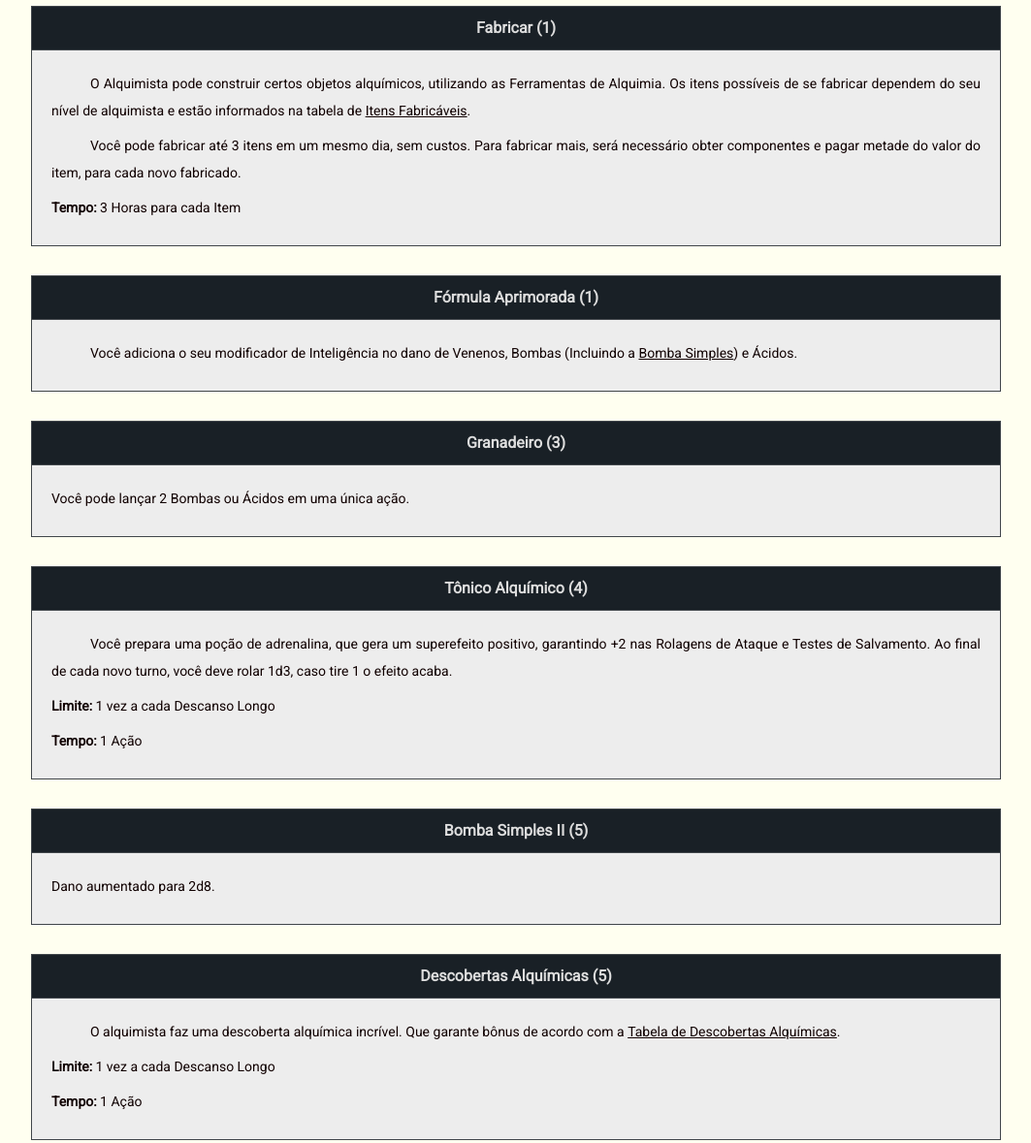
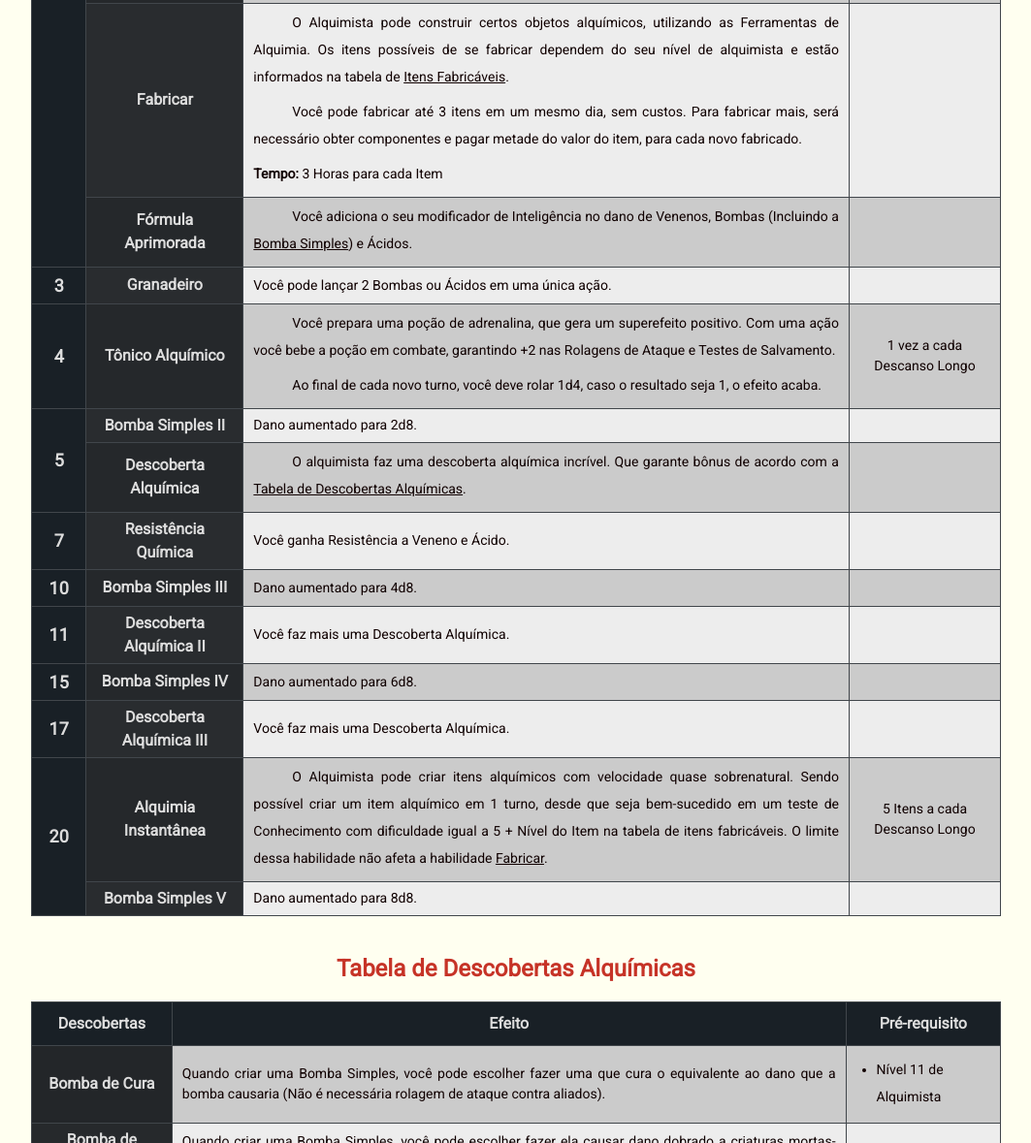
Before and after one commit to jgss-gabriel-sousa/Heroes-and-Monsters-SRD, a plain HTML site: page pages/classes/alquimista.html in a window 1280 px wide. Shown: the part 2715-3894 px from the top of the page at 97% size, without its empty margins (108-1171 px from the left). Drawn offline with nearby package versions, Linux system fonts and the light colour scheme.

Commit message:
Update alquimista.html

```diff
--- a/pages/classes/alquimista.html
+++ b/pages/classes/alquimista.html
@@ -234,81 +234,135 @@
                 </table>
             </section>
 
-            <section id="habilidades">
+            <section class="overflow-section" id="habilidades">
                 <h2>Habilidades</h2>
 
-                <table class="class-ability-table" id="bomba-simples">
-                    <tr><th>Bomba Simples (1)</th></tr>
-                    <tr><td>
+                <table class="class-ability-table2">
+                    <tr>
+                        <th>Nível</th>
+                        <th>Habilidade</th>
+                        <th>Efeito</th>
+                        <th>Limite</th>
+                    </tr>
+
+                    <tr id="bomba-simples">
+                        <td rowspan="3">1</td>
+                        <td>Bomba Simples</td>
+                        <td>
                             <p>O Alquimista cria uma fórmula de uma bomba simples e rápida de fazer, construindo-as durante um Descanso Longo.</p>
-                        <p>A bomba funciona como uma arma a distância. O alvo da bomba deve realizar o teste de salvamento, se for bem sucedido, sofre metade do dano. A bomba também atinge qualquer criatura em um raio de 1 m, estes alvos secundários podem realizar o teste de salvamento, se falharem, sofrem metade do dano, em caso de sucesso não sofrem dano.</p>
-                        <p class="no-indent"><b>Limite: </b>O Alquimista pode manter um número de bombas igual ao seu nível. Fabricando-as durante um Descanso Longo</p>
+                            <p>A bomba funciona como uma arma a distância. O alvo da bomba deve realizar o teste de salvamento, se for bem sucedido, sofre metade do dano.</p>
+                            <p>A bomba também atinge qualquer criatura em um raio de 1 m, estes alvos secundários podem realizar o teste de salvamento, se falharem, sofrem metade do dano, em caso de sucesso não sofrem dano.</p>
                             <p class="no-indent"><b>Alcance: </b>3 + seu modificador de Agilidade</p>
                             <p class="no-indent"><b>Dano: </b>1d8 (A sua escolha, entre: Ácido, Fogo ou Gelo)</p>
                             <p class="no-indent"><b>Tempo: </b>1 Ação</p>
                             <p class="no-indent"><b>Teste de Salvamento: </b>10 + mod. de Inteligência do Alquimista, de Reflexos</p>
-                    </td></tr>
-                </table>
+                        </td>
+                        <td>Pode manter um número de bombas igual ao seu nível</td>
+                    </tr>
 
-                <table class="class-ability-table" id="fabricar">
-                    <tr><th>Fabricar (1)</th></tr>
-                    <tr><td>
+                    <tr id="fabricar">
+                        <td style="display: none;"></td>
+                        <td>Fabricar</td>
+                        <td>
                             <p>O Alquimista pode construir certos objetos alquímicos, utilizando as Ferramentas de Alquimia. Os itens possíveis de se fabricar dependem do seu nível de alquimista e estão informados na tabela de <span class="kw">Itens Fabricáveis</span>.</p>
                             <p>Você pode fabricar até 3 itens em um mesmo dia, sem custos. Para fabricar mais, será necessário obter componentes e pagar metade do valor do item, para cada novo fabricado.</p>
                             <p class="no-indent"><b>Tempo: </b>3 Horas para cada Item</p>
-                    </td></tr>
-                </table>
+                        </td>
+                        <td></td>
+                    </tr>
 
-                <table class="class-ability-table" id="formula-aprimorada">
-                    <tr><th>Fórmula Aprimorada (1)</th></tr>
-                    <tr><td>
+                    <tr id="formula-aprimorada">
+                        <td style="display: none;"></td>
+                        <td>Fórmula Aprimorada</td>
+                        <td>
                             <p>Você adiciona o seu modificador de Inteligência no dano de Venenos, Bombas (Incluindo a <span class="kw">Bomba Simples</span>) e Ácidos.</p>
-                    </td></tr>
-                </table>
+                        </td>
+                        <td></td>
+                    </tr>
 
-                <table class="class-ability-table" id="granadeiro">
-                    <tr><th>Granadeiro (3)</th></tr>
-                    <tr><td>
-                        <p class="no-indent">Você pode lançar 2 Bombas ou Ácidos em uma única ação.</p>
-                    </td></tr>
-                </table>
+                    <tr id="granadeiro">
+                        <td>3</td>
+                        <td>Granadeiro</td>
+                        <td>Você pode lançar 2 Bombas ou Ácidos em uma única ação.</td>
+                        <td></td>
+                    </tr>
 
-                <table class="class-ability-table" id="tonico-alquimico">
-                    <tr><th>Tônico Alquímico (4)</th></tr>
-                    <tr><td>
-                        <p>Você prepara uma poção de adrenalina, que gera um superefeito positivo, garantindo +2 nas Rolagens de Ataque e Testes de Salvamento. Ao final de cada novo turno, você deve rolar 1d3, caso tire 1 o efeito acaba.</p>
-                        <p class="no-indent"><b>Limite: </b>1 vez a cada Descanso Longo</p>
-                        <p class="no-indent"><b>Tempo: </b>1 Ação</p>
-                    </td></tr>
-                </table>
+                    <tr id="tonico-alquimico">
+                        <td>4</td>
+                        <td>Tônico Alquímico</td>
+                        <td>
+                            <p>Você prepara uma poção de adrenalina, que gera um superefeito positivo. Com uma ação você bebe a poção em combate, garantindo +2 nas Rolagens de Ataque e Testes de Salvamento.</p>
+                            <p>Ao final de cada novo turno, você deve rolar 1d4, caso o resultado seja 1, o efeito acaba.</p>
+                        </td>
+                        <td>1 vez a cada Descanso Longo</td>
+                    </tr>
 
-                <table class="class-ability-table" id="bomba-simples-ii">
-                    <tr><th>Bomba Simples II (5)</th></tr>
-                    <tr><td><p class="no-indent">Dano aumentado para 2d8.</p></td></tr>
-                </table>
+                    <tr id="bomba-simples-ii">
+                        <td rowspan="2">5</td>
+                        <td>Bomba Simples II</td>
+                        <td>Dano aumentado para 2d8.</td>
+                        <td></td>
+                    </tr>
 
-                <table class="class-ability-table" id="descobertas-alquimicas">
-                    <tr><th>Descobertas Alquímicas (5)</th></tr>
-                    <tr><td>
+                    <tr id="descoberta-alquimica">
+                        <td style="display: none;"></td>
+                        <td>Descoberta Alquímica</td>
+                        <td>
                             <p>O alquimista faz uma descoberta alquímica incrível. Que garante bônus de acordo com a <span class="kw">Tabela de Descobertas Alquímicas</span>.</p>
-                        <p class="no-indent"><b>Limite: </b>1 vez a cada Descanso Longo</p>
-                        <p class="no-indent"><b>Tempo: </b>1 Ação</p>
-                    </td></tr>
-                </table>
+                        </td>
+                        <td></td>
+                    </tr>
 
-                <table class="class-ability-table" id="bomba-simples-iii">
-                    <tr><th>Bomba Simples III (10)</th></tr>
-                    <tr><td><p class="no-indent">Dano aumentado para 4d8.</p></td></tr>
-                </table>
+                    <tr id="resistencia-quimica">
+                        <td>7</td>
+                        <td>Resistência Química</td>
+                        <td>Você ganha Resistência a Veneno e Ácido.</td>
+                        <td></td>
+                    </tr>
 
-                <table class="class-ability-table" id="bomba-simples-iv">
-                    <tr><th>Bomba Simples IV (15)</th></tr>
-                    <tr><td><p class="no-indent">Dano aumentado para 6d8.</p></td></tr>
-                </table>
+                    <tr id="bomba-simples-iii">
+                        <td>10</td>
+                        <td>Bomba Simples III</td>
+                        <td>Dano aumentado para 4d8.</td>
+                        <td></td>
+                    </tr>
 
-                <table class="class-ability-table" id="bomba-simples-v">
-                    <tr><th>Bomba Simples V (20)</th></tr>
-                    <tr><td><p class="no-indent">Dano aumentado para 8d8.</p></td></tr>
+                    <tr id="descoberta-alquimica-ii">
+                        <td>11</td>
+                        <td>Descoberta Alquímica II</td>
+                        <td>Você faz mais uma Descoberta Alquímica.</td>
+                        <td></td>
+                    </tr>
+
+                    <tr id="bomba-simples-iv">
+                        <td>15</td>
+                        <td>Bomba Simples IV</td>
+                        <td>Dano aumentado para 6d8.</td>
+                        <td></td>
+                    </tr>
+
+                    <tr id="descoberta-alquimica-iii">
+                        <td>17</td>
+                        <td>Descoberta Alquímica III</td>
+                        <td>Você faz mais uma Descoberta Alquímica.</td>
+                        <td></td>
+                    </tr>
+
+                    <tr id="alquimia-instantanea">
+                        <td rowspan="2">20</td>
+                        <td>Alquimia Instantânea</td>
+                        <td>
+                            <p>O Alquimista pode criar itens alquímicos com velocidade quase sobrenatural. Sendo possível criar um item alquímico em 1 turno, desde que seja bem-sucedido em um teste de Conhecimento com dificuldade igual a 5 + Nível do Item na tabela de itens fabricáveis. O limite dessa habilidade não afeta a habilidade <span class="kw">Fabricar</span>.</p>
+                        </td>
+                        <td>5 Itens a cada Descanso Longo</td>
+                    </tr>
+
+                    <tr id="bomba-simples-v">
+                        <td style="display: none;"></td>
+                        <td>Bomba Simples V</td>
+                        <td>Dano aumentado para 8d8.</td>
+                        <td></td>
+                    </tr>
                 </table>
             </section>
 
```
Lines whose indentation alone changed are shown as unchanged.
